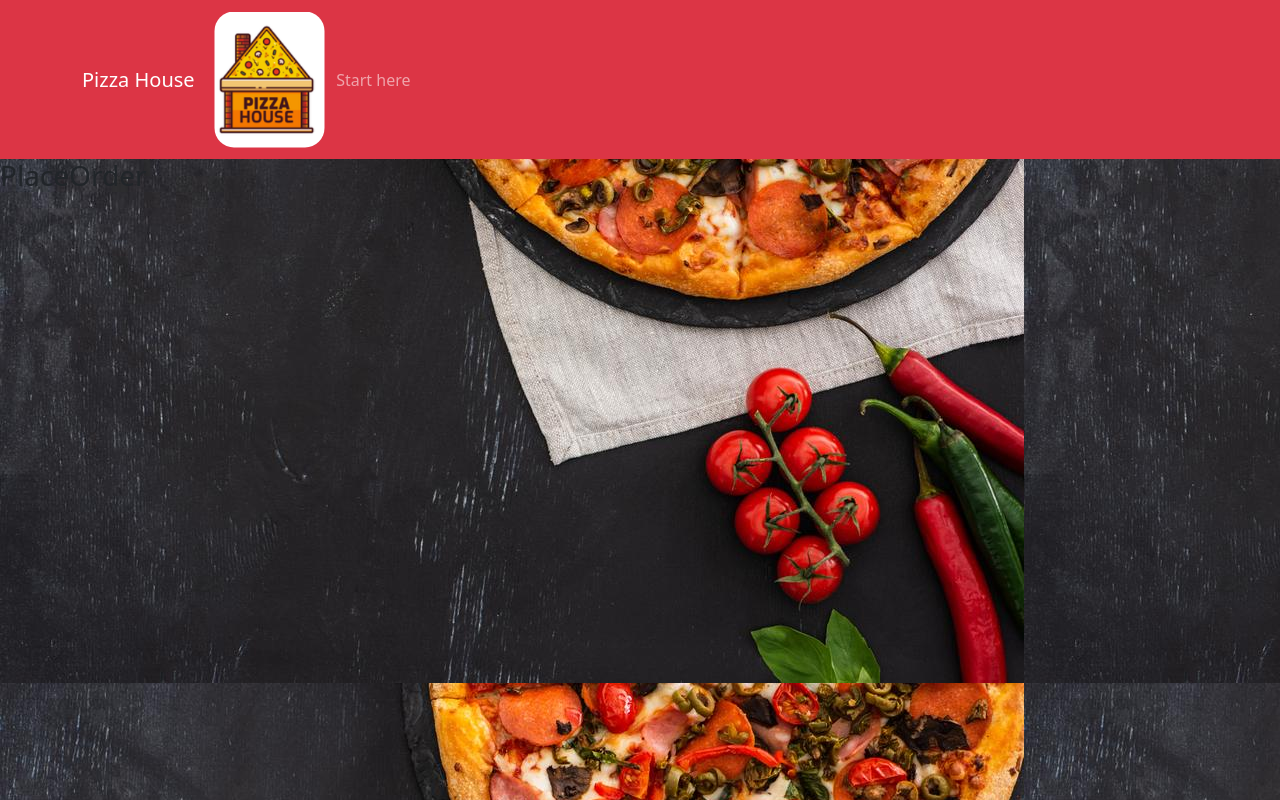
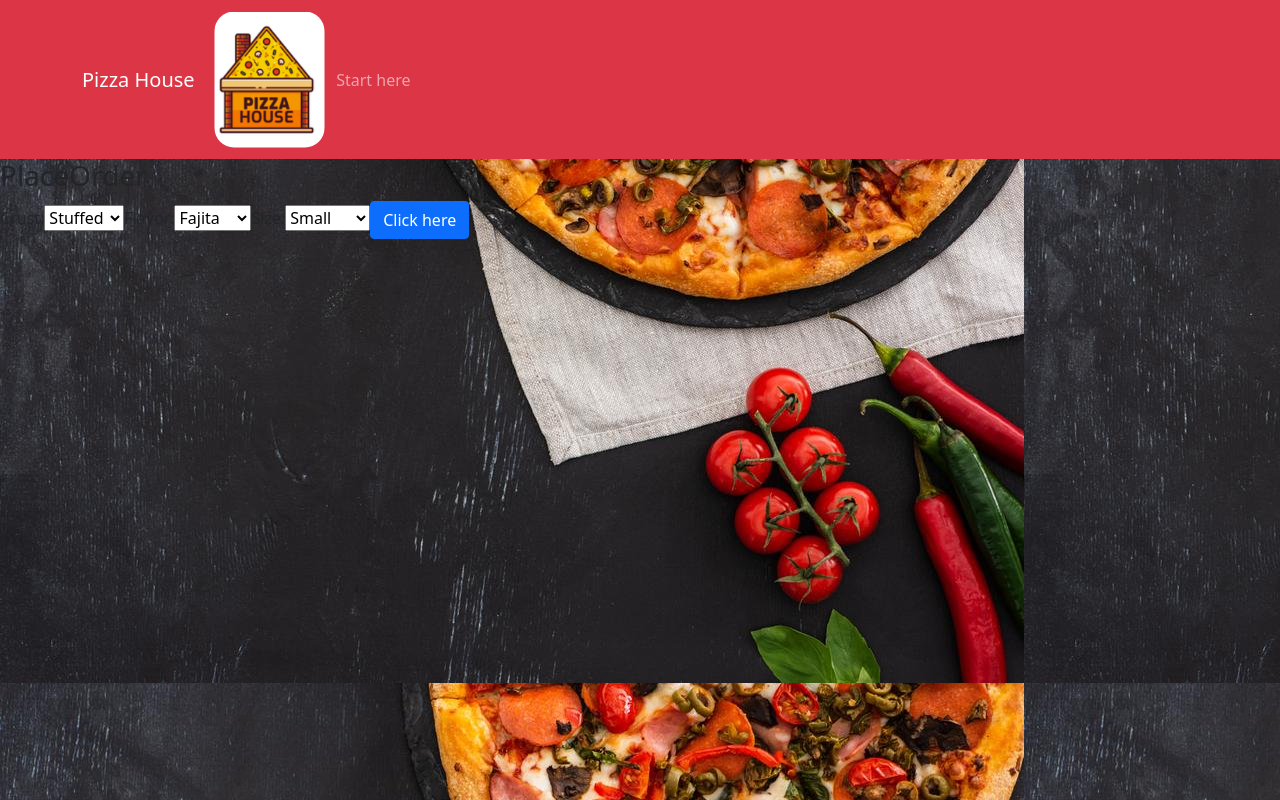
Before and after one commit to naima-shk/pizza-ordering-app, a React (Create React App) app: page /PlaceOrder in a window 1280 px wide. Built offline with nearby package versions, Linux system fonts and the light colour scheme.

Commit message:
'implement-pizza-app-using-react'

```diff
--- a/src/App.js
+++ b/src/App.js
@@ -31,7 +31,7 @@ function App() {
 
               <img src={logo} alt='logo' />
               <Nav className="me-auto">
-                <Nav.Link as={Link} to='./Start'>Start here</Nav.Link>
+                <Nav.Link as={Link} to='/Start'>Start here</Nav.Link>
 
               </Nav>
             </Container>
--- a/src/component/CancelOrder.js
+++ b/src/component/CancelOrder.js
@@ -1,19 +1,60 @@
-import React from 'react';
+import React, {
+  useEffect,
+  useState,
+} from 'react';
 
 import { Button } from 'react-bootstrap';
-import { useHistory } from 'react-router';
 
 function CancelOrder() {
-  const history = useHistory()
-  return (
-    <>
-      <h3>CancelOrder</h3>
-      <div className="d-grid gap-2">
-        <Button variant="danger" size="lg" onClick={() => history.goBack()}>
-          Go Back
+  const [orders,setOrders] = useState([]);
+  useEffect(() => {
+    const requestOptions = {
+        method: 'GET',
+        headers: { 'Content-Type': 'application/json' },
+    };
+
+    fetch(`https://order-pizza-api.herokuapp.com/api/orders`, requestOptions)
+        .then(response => response.json())
+        .then(data => setOrders(data))
+    },
+ []);
+
+ const onClickCancel = (Order_ID) => {
+    const requestOptions = {
+        method: 'DELETE',
+        headers: { 'Content-Type': 'application/json' },
+    };
+
+    fetch(`https://order-pizza-api.herokuapp.com/api/orders/${Order_ID}`, requestOptions)
+    .then(response => {
+        if (response.status == 200) {
+            alert('Cancelled successfully')
+        }
+        window.location.reload();
+    })
+ }
+
+ return (
+  <>
+  <div>{orders.map((v,i) => {
+    return <div key={i}>
+              <div>{v.Crust}</div>
+              <div>{v.Flavor}</div>
+              <div>{v.Size}</div>
+              <div className="d-grid gap-2">
+              <Button variant="danger" size="lg" onClick={() => onClickCancel(v.Order_ID)}>
+        Cancel Order
         </Button>
-      </div>
-    </>
-  )
+              <br />
+              <br />
+           </div>
+           </div>})}
+  </div>
+  </>
+);
 }
+
+
+
+
 export default CancelOrder;
--- a/src/component/PlaceOrder.js
+++ b/src/component/PlaceOrder.js
@@ -1,9 +1,83 @@
-import React from 'react'
+import React, { useState } from 'react';
 
-function PlaceOrder(){
+import { Button } from 'react-bootstrap';
+
+function PlaceOrder(props){
+  const [crust, setCrust] = useState('');
+  const [flavor, setFlavor] = useState('');
+  const [size, setSize] = useState('');
+
+
+  const onChangeCrust = (event) => {
+    setCrust(event.target.value);
+  }
+
+  const onChangeFlavor = (event) => {
+    setFlavor(event.target.value);
+  }
+
+  const onChangeSize = (event) => {
+    setSize(event.target.value);
+  }
+
+  const handleClick = () => {
+    console.log(crust, flavor, size);
+    if (crust == "" || flavor == "" || size == "" ) {
+      alert('please select appropriate options')
+    }
+    else {
+      let pizzaObject = {
+        "Flavor": flavor,
+        "Crust": crust,
+        "Size": size,
+        "Table_No": 9,
+      }
+      let token = "eyJ0eXAiOiJKV1QiLCJhbGciOiJIUzI1NiJ9.eyJpYXQiOjE2MzEwODgzNjksIm5iZiI6MTYzMTA4ODM2OSwianRpIjoiMWRiYjdlMjctMmZlZi00ZGEzLWI1NzEtNzM2NGJhOGQ2OWNjIiwiZXhwIjoxNjMxMDg5MjY5LCJpZGVudGl0eSI6InRlc3QiLCJmcmVzaCI6ZmFsc2UsInR5cGUiOiJhY2Nlc3MifQ.MC5RwhMTsU2yr1H-GPTQ5IVXqSzRnSmaIOYjLT1eJug";
+
+  const requestOptions = {
+    method: 'POST',
+    headers: { 'Content-Type': 'application/json', 'Authorization': `Bearer ${token}` },
+    body: JSON.stringify(pizzaObject)
+};
+
+fetch(`https://order-pizza-api.herokuapp.com/api/orders`, requestOptions)
+    .then(response => { if (response.status == 201) {
+      alert('Your order has been registered')
+    }
+    })}
+  }
+  //function handleClick(){
+     // console.log(name, 'name');
+    // history.push('/vieworder')
+  //}
+
+  //const contextValue =  useContext(Context);
+  //console.log(contextValue, 'MyContextValue');
   return(
     <>
     <h3>PlaceOrder</h3>
+
+    <label for="cars">Crust:</label>
+      <select name="crust" onChange={onChangeCrust}>
+        <option value="STUFFED" selected>Stuffed</option>
+        <option value="CRACKER">Cracker</option>
+        <option value="THIN">Thin</option>
+      </select>
+      <label for="flavor">Flavor:</label>
+      <select name="flavor" onChange={onChangeFlavor}>
+        <option value="FAJITA" selected>Fajita</option>
+        <option value="CHEESE">Cheese</option>
+        <option value="VEGGIE">Veggie</option>
+      </select>
+      <label for="size">Size:</label>
+      <select name="size" onChange={onChangeSize}>
+        <option value="S" selected>Small</option>
+        <option value="M">Medium</option>
+        <option value="L">Large</option>
+      </select>
+      <Button onClick={handleClick}>Click here</Button>
+
+
     </>
   )
 }
--- a/src/component/ViewOrder.js
+++ b/src/component/ViewOrder.js
@@ -7,7 +7,8 @@ import React, {
 function ViewOrder(){
 const [pizzaData, setPizzaData] = useState([]);
 useEffect(() => {
-    fetch("https://order-pizza-api.herokuapp.com/api/orders")
+
+  fetch("https://order-pizza-api.herokuapp.com/api/orders")
 .then((response) => { console.log (response.json)
   response.json()
 .then((result) =>{
--- /dev/null
+++ b/src/component/createContext.js
@@ -0,0 +1,5 @@
+import { createContext } from 'React';
+
+let defaultValue = 'MyDefaultValue';
+const CreateContext = createContext(defaultValue);
+export default CreateContext;
```
